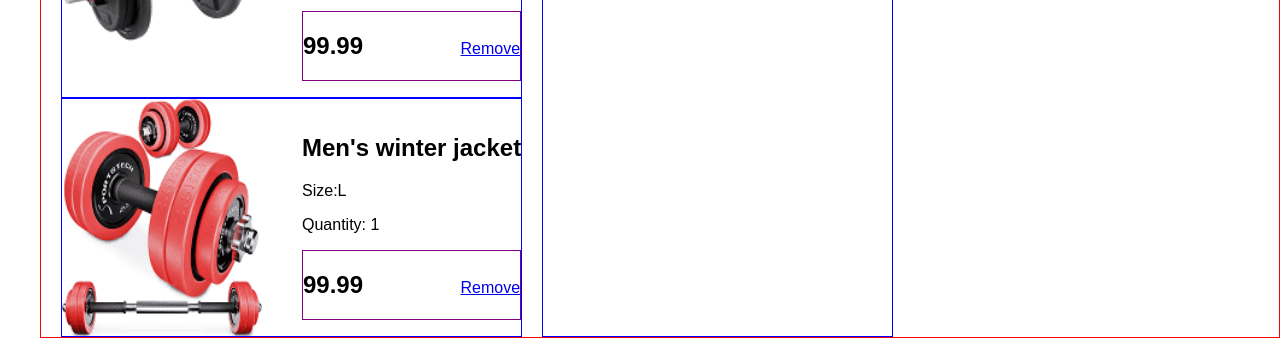
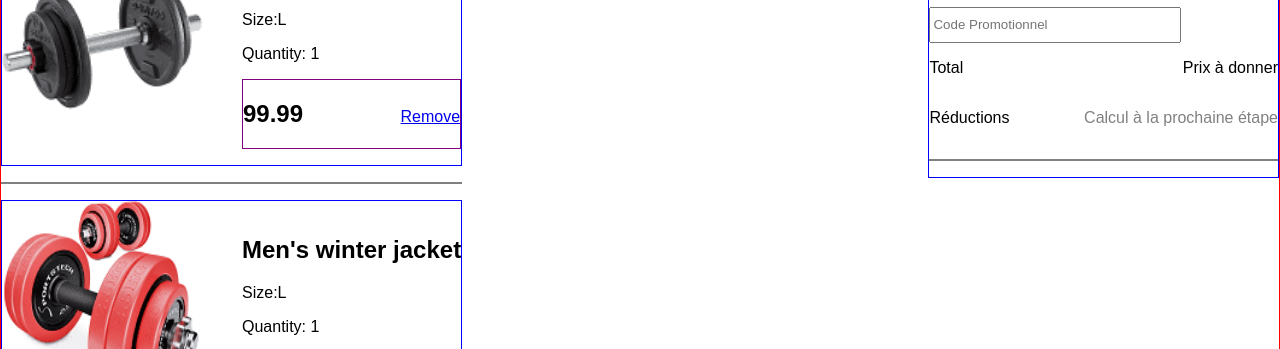
Before and after one commit to EnzoBellicaud/Projet_DEV_WEB, a plain HTML site: page Pagepanier.html in a window 1280 px wide. Shown: the part 277-626 px from the top of the page. Drawn offline with Linux system fonts and the light colour scheme.

Commit message:
Maj de la page panier + stylesAuban.css

```diff
--- a/Pagepanier.html
+++ b/Pagepanier.html
@@ -90,6 +90,9 @@
             </ul>
           </div>
         </div>
+        <div>
+          <p><HR noshade></p>
+        </div>
         <div class="container-flex flex-wrap">
           <img src="image/haltere3.png">
           <div class="block">
@@ -110,13 +113,33 @@
         </div>
       </div>
     </div>
+    <div class="board2">
     <div class="container-flex">
       <div class="resum">
         <h1>Résumé de commande</h1>
+        <input id="codepromo" type="text" class="" placeholder="Code Promotionnel">
+        <div class="total">
+          <div>
+            <p>Total</p>
+          </div>
+          <div>
+            <p>Prix à donner</p>
+          </div>
+        </div>
+        <div class="reduc">
+          <div>
+            <p>Réductions</p>
+          </div>
+          <div class="coloreduc">
+            <p>Calcul à la prochaine étape</p>
+          </div>
+        </div>
+        <p><HR noshade></p>
       </div>
     </div>
   </div>
   </div>
+</div>
 
 
 
--- a/style/css/stylesAuban.css
+++ b/style/css/stylesAuban.css
@@ -6,16 +6,13 @@ button {
   .titre{
     display: flex;
     border: 1px blue solid;
-    flex-direction: row;
-    margin-left: 20px;
-    align-content:space-between;
+    flex-direction: column;
   }
 
   .container-flex{
     display: flex;
     border: 1px blue solid;
     flex-direction: row;
-    margin-left: 20px;
     align-content:space-between;
 
   }
@@ -35,8 +32,8 @@ button {
   .item1{
     display: flex;
     flex-direction: row;
-    margin-left: 40px;
     border: 1px red solid;
+    justify-content: space-between;
   }
 
   .prixremove{
@@ -56,4 +53,22 @@ img{
   width: 200px ;
 }
 
-.resum{}
+.resum input{
+  width:70%;
+  height: 30px;
+}
+
+.total{
+  display: flex;
+  flex-direction: row;
+  justify-content: space-between;
+}
+
+.reduc{
+  display: flex;
+  flex-direction: row;
+  justify-content: space-between;
+}
+.coloreduc{
+  color: gray;
+}
```
